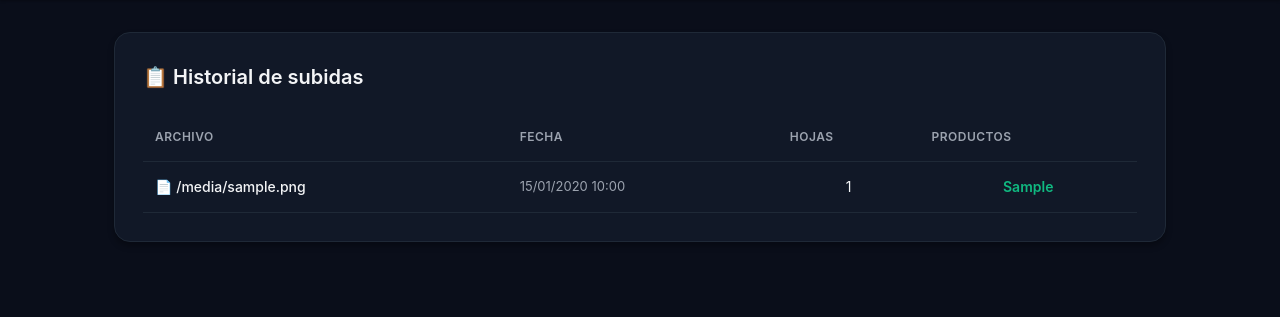
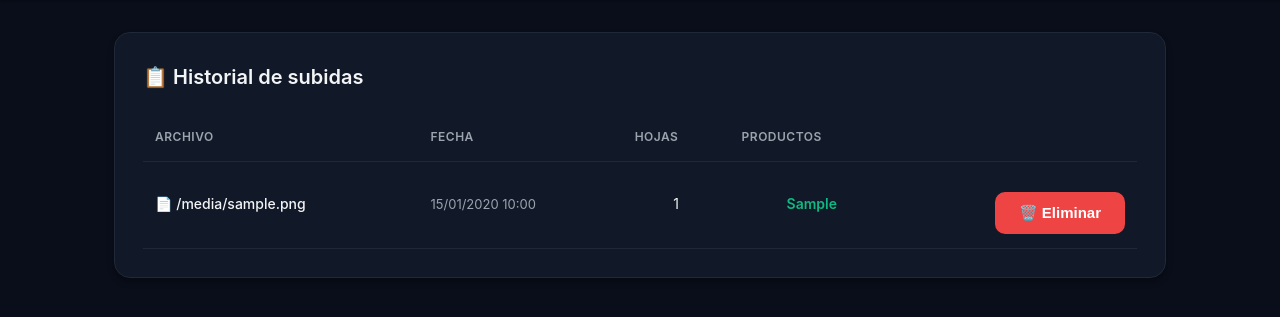
Before and after one commit to Csuarezgurruchaga/argenfuego-price-search, a FastAPI app: template app/templates/uploads.html in a window 1280 px wide. Shown: the part 79-396 px from the top of the page. Run offline with FastAPI, Linux system fonts and the light colour scheme; the template is opened without the code that fills it: most values are stand-ins (such as "Sample title", 1, 10 or a date in 2020).

Commit message:
Uploads: add delete action with cascade product removal; improve uploads UI

```diff
--- a/app/main.py
+++ b/app/main.py
@@ -84,6 +84,22 @@ async def upload(files: List[UploadFile] = File(...), db: Session = Depends(get_
     return RedirectResponse(url="/uploads", status_code=303)
 
 
+@app.post("/uploads/{upload_id}/delete")
+def delete_upload(upload_id: int, db: Session = Depends(get_db_session)):
+    # Lazy imports
+    from .models import Upload, Product
+
+    upload = db.query(Upload).filter(Upload.id == upload_id).first()
+    if upload is None:
+        return RedirectResponse(url="/uploads", status_code=303)
+
+    # Remove related products then the upload record
+    db.query(Product).filter(Product.source_file_id == upload_id).delete(synchronize_session=False)
+    db.delete(upload)
+    db.commit()
+    return RedirectResponse(url="/uploads", status_code=303)
+
+
 @app.get("/settings", response_class=HTMLResponse)
 def settings_page(request: Request, db: Session = Depends(get_db_session)):
     settings = get_or_create_settings(db)
--- a/app/templates/uploads.html
+++ b/app/templates/uploads.html
@@ -26,6 +26,7 @@
               <th>Fecha</th>
               <th>Hojas</th>
               <th>Productos</th>
+              <th></th>
             </tr>
           </thead>
           <tbody>
@@ -35,6 +36,11 @@
                 <td style="color: var(--muted); font-size: 13px;">{{ u.uploaded_at.strftime('%d/%m/%Y %H:%M') }}</td>
                 <td style="text-align: center;">{{ u.sheet_count }}</td>
                 <td style="text-align: center; font-weight: 600; color: var(--success);">{{ u.processed_rows }}</td>
+                <td style="text-align: right;">
+                  <form action="/uploads/{{ u.id }}/delete" method="post" onsubmit="return confirm('¿Eliminar esta subida y sus productos asociados?');">
+                    <button type="submit" style="background:#ef4444; box-shadow:none;">🗑️ Eliminar</button>
+                  </form>
+                </td>
               </tr>
             {% endfor %}
           </tbody>
```
